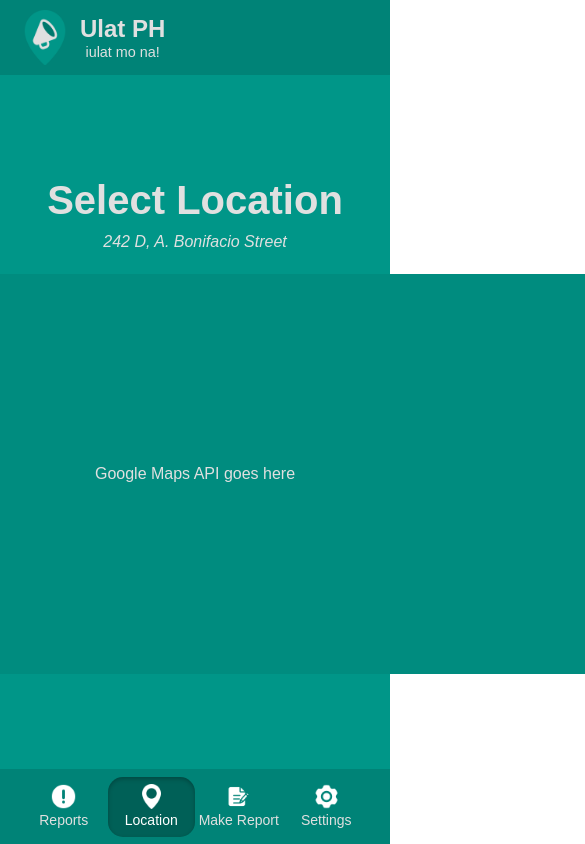
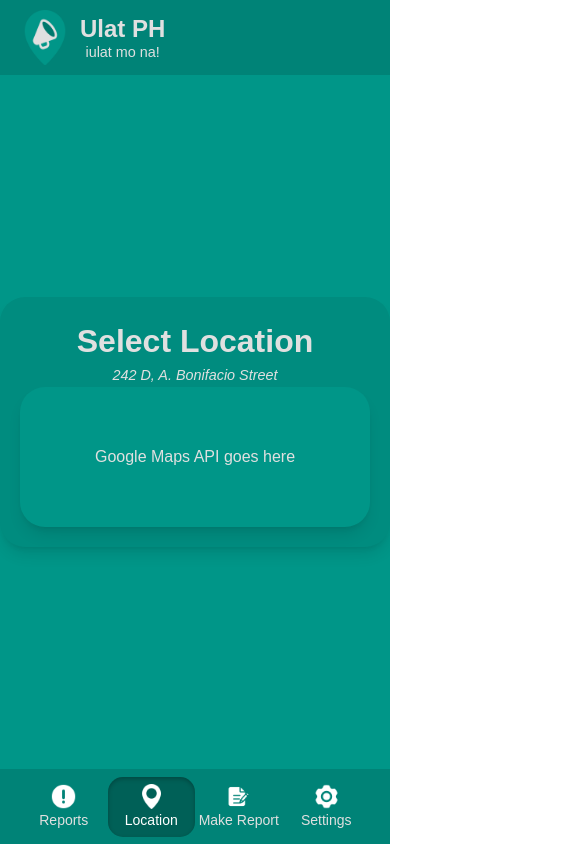
Before and after one commit to vnclrd/metro-realtime, a React (Vite) app in the folder frontend/: page /core in a window 390 px wide. Both pictures are taken after a click on the button "Location". Shown: the top 844 px of the page, 585 px wide, since content can reach past the window. Built offline with nearby package versions, Linux system fonts and the light colour scheme.

Commit message:
Make location page responsive

```diff
--- a/frontend/src/jsx/Core.jsx
+++ b/frontend/src/jsx/Core.jsx
@@ -103,20 +103,46 @@ function Core() {
 
       <div
         className={`flex flex-col min-h-screen items-center justify-center ${
-          activeDiv === 'div2' ? 'bg-[#009688]' : 'hidden'
+          activeDiv === "div2" ? "bg-[#009688]" : "hidden"
         }`}
       >
+        <div
+          className="
+            flex flex-col items-center justify-center
+            w-full sm:w-[90%] md:w-[80%] lg:w-[1000px]
+            h-[250px] sm:h-[300px] md:h-[400px]
+            bg-[#008C7F] rounded-[25px] text-[#e0e0e0]
+            shadow-lg p-5
+          "
+        >
+          {/* Page Titles */}
+          <div className="flex flex-col w-full h-full text-center">
+            <h1 className="text-[2rem] md:text-[2.5rem] text-[#e0e0e0] font-bold">
+              Select Location
+            </h1>
+            <p className="text-[0.9rem] md:text-[1rem] text-[#e0e0e0] italic">
+              242 D, A. Bonifacio Street
+            </p>
+          </div>
 
-        {/* Page Titles */}
-        <div className='flex flex-col w-full h-full items-center justify-center mb-5'>
-          <h1 className='text-[2.5rem] text-[#e0e0e0] font-bold'>Select Location</h1>
-          <p className='text-[1rem] text-[#e0e0e0] italic'>242 D, A. Bonifacio Street</p>
+          {/* Maps Container */}
+          <div
+            className="
+              flex items-center justify-center
+              w-full sm:w-[90%] md:w-[80%] lg:w-[950px]
+              h-[500px] sm:h-[600px] md:h-[800px]
+              bg-[#009688] rounded-[25px] text-[#e0e0e0]
+              shadow-lg
+            "
+          >
+            Google Maps API goes here
+          </div>
         </div>
 
-        {/* Maps container */}
-        <div className='flex items-center justify-center w-[1000px] h-[400px] bg-[#008C7F] rounded-[25px] text-[#e0e0e0]'>Google Maps API goes here</div>
+        </div>
 
-      </div>
+
+
 
       {/* ================================================== Make Report Page Content ================================================== */}
 
```
